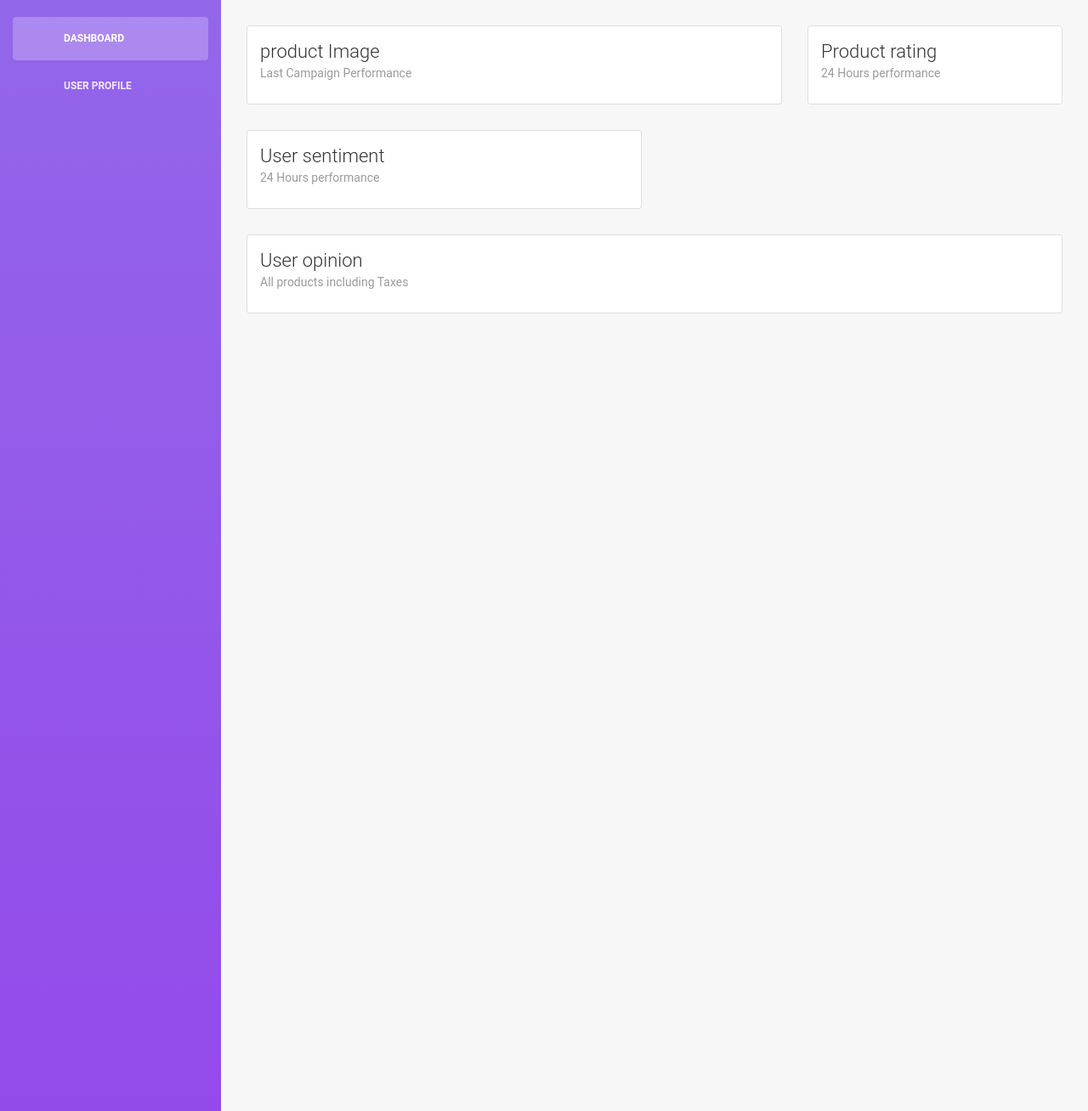
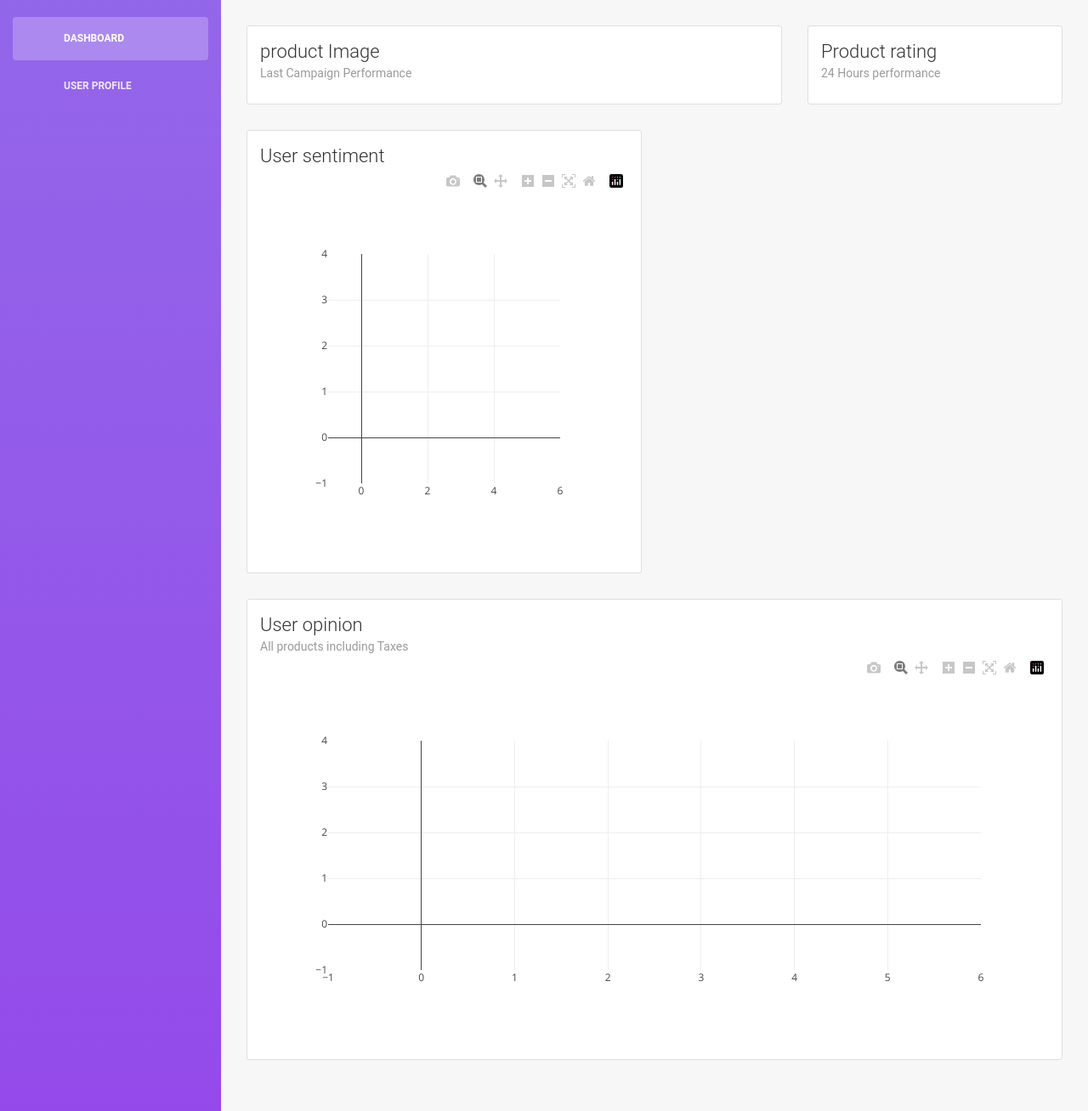
Before and after one commit to siddharthc30/ReviewGenie, a Flask app: template templates/dashboard.html in a window 1280 px wide. Shown: the part 61-1369 px from the top of the page at 85% size. Run offline with Flask 3, Linux system fonts and the light colour scheme; the template is opened without the code that fills it: most values are stand-ins (such as "Sample title", 1, 10 or a date in 2020); some libraries are stand-ins or nearby versions; some web fonts are replaced.

Commit message:
Final Integration

```diff
--- a/app.py
+++ b/app.py
@@ -34,14 +34,14 @@
 
     x = plot_pie(sentiment)
     y = plot_bar(opinion)
-    return render_template("dummy.html", pieplot = x, barplot = y, image_url = image, rating = rating)
+    return render_template("dashboard.html", pieplot = x, barplot = y)
 
 
 
 
-@app.route('/test')
-def test():
-    return render_template("dashboard.html")
+# @app.route('/test')
+# def test():
+#     return render_template("dashboard.html")
 
 #Error page route
 @app.route('/error')
--- a/templates/dashboard.html
+++ b/templates/dashboard.html
@@ -12,6 +12,8 @@
     <!-- CSS Files -->
     <link href="static/css/bootstrap.min.css" rel="stylesheet" />
     <link href="static/css/light-bootstrap-dashboard.css?v=2.0.0 " rel="stylesheet" />
+
+    <script src='https://cdn.plot.ly/plotly-latest.min.js'></script>
 </head>
 
 <body>
@@ -93,7 +95,10 @@
                             <div class="card ">
                                 <div class="card-header ">
                                     <h4 class="card-title">User sentiment</h4>
-                                    <p class="card-category">24 Hours performance</p>
+                                    <p class="card-category"></p>
+                                    <div id="piechart">
+
+                                    </div>
                                 </div>
                                 <div class="card-body ">
 
@@ -108,6 +113,9 @@
                                 <div class="card-header ">
                                     <h4 class="card-title">User opinion</h4>
                                     <p class="card-category">All products including Taxes</p>
+                                    <div id="barchart">
+
+                                    </div>
                                 </div>
                                 <div class="card-body ">
 
@@ -128,4 +136,11 @@
 <script src="static/js/core/popper.min.js" type="text/javascript"></script>
 <script src="/js/core/bootstrap.min.js" type="text/javascript"></script> -->
 
+<script>
+    Plotly.newPlot("piechart", {{ pieplot | safe }})
+</script>
+<script>
+    Plotly.newPlot("barchart", {{ barplot | safe }})
+</script>
+
 </html>
```
